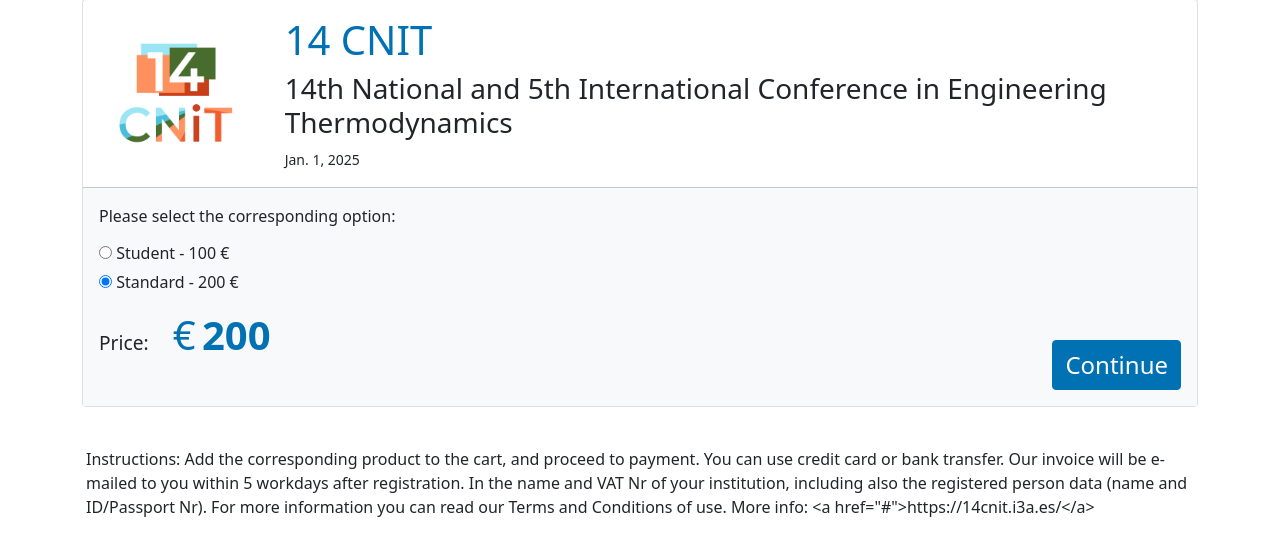
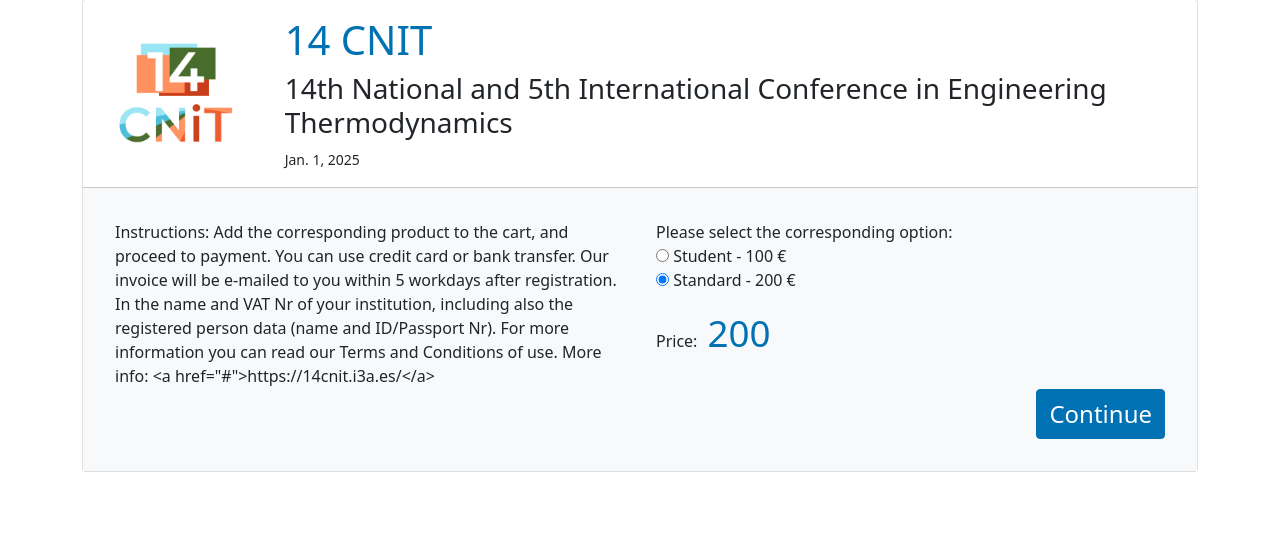
Before and after one commit to teopeleato/djangostore, a Django app: page /1 in a window 1280 px wide. Shown: the part 145-701 px from the top of the page. Run offline with Django 5.2, Linux system fonts and the light colour scheme; data comes from the database, SQL or seed files in the repository; some libraries are stand-ins or nearby versions.

Commit message:
maquetar y campos opcionales en form

```diff
--- a/djangostore/eventos/forms.py
+++ b/djangostore/eventos/forms.py
@@ -1,5 +1,6 @@
 from django import forms
 from .models import Evento
+from django.utils.safestring import mark_safe
 
 # Formulario del evento 1 **********************************************************************************************************************
 class PrecioFormEvento1(forms.Form):
@@ -74,19 +75,54 @@
         (__standard_and_member, f'Standard and member - {__standard_and_member} € (-{__descuento_member}% inc.)'),
     ]
 
+    # Campos que definen el precio
+
     precioModality = forms.ChoiceField(
-        widget = forms.RadioSelect,
+        widget = forms.RadioSelect(attrs={
+            'class': 'p-3',
+        }),
         choices = OPCIONES_PRECIOS,
         initial = __standard,
-        label = "Please select the corresponding option:"
+        label = "Please select the corresponding option:",
     )
+
+    # Campos que no influyen en el precio, informativos
+
+    texto_informativo = forms.CharField(
+        initial="Please mark your optional options:",
+        required=False,
+        widget=forms.TextInput(attrs={
+            'readonly': 'readonly',  # Hace que el campo no sea editable
+            'class': 'form-control-plaintext',
+        }),
+        label="",
+    )
+
+    comida = forms.BooleanField(
+        required = False,
+        label = "Lunch 5 June",
+        widget = forms.CheckboxInput(attrs={
+            'class': 'check-opcionales',
+        }),
+    )
+
+    cena = forms.BooleanField(
+        widget = forms.CheckboxInput(attrs={
+            'class': 'check-opcionales',
+        }),
+        required = False,
+        label = "Dinner 5 June",
+    )
+
+    # Precio final
 
     precioFinal = forms.IntegerField(
         required = False,
-        label = 'Amount to pay:',
+        label=mark_safe('Amount to pay in &#8364;:'),  # Marca el label como HTML seguro
         initial = __standard,
         widget = forms.NumberInput(attrs={
             'class': 'precio-final',
-            'disabled': 'disabled'
+            'disabled': 'disabled',
+            'readonly': 'readonly'
         }),
     )
--- a/djangostore/eventos/static/css/styles.css
+++ b/djangostore/eventos/static/css/styles.css
@@ -44,21 +44,38 @@
 }
 
 /* Formularios */
-.form-opciones input {
-    margin-top: 10px;
+/* .form-check-input {
+    display: flex;
+    align-items: center;
+    flex-direction: row-reverse;
+} */
+
+.fieldWrapper:has(.check-opcionales) {
+    display: flex;
+    align-items: center;
+    flex-direction: row-reverse; /* Invierte el orden visual */
+    justify-content: flex-end; /* alinear a la izda */
+    gap: 10px; /* Espacio entre el label y el input */
+    padding-left: 1rem;
+}
+
+.check-opcionales input {
+    margin: 0; /* Asegura que no haya márgenes extra */
 }
 
 /* Precio final */
 .precio-final {
     border: none;
     background-color: var(--color-fondo);
-    font-weight: bold;
     width: 100px;
-    font-size: 2.5rem;
+    font-weight: 500;
+    line-height: 1.2;
+    font-size: 2.3rem;
+    padding: 0.5em 0;
 }
-.precio-final-letras {
+/* .precio-final-letras {
     font-size: 1.2rem;
-}
+} */
 .precio-final:disabled {
     color: var(--color1);
 }
@@ -67,10 +84,16 @@
     outline: none;
     background-color: #fff;
 }
-.euro-symbol {
+/* .euro-symbol {
     color: var(--color1);
     font-size: 2.5em;
     margin-left: 0.5em;
+} */
+
+.fieldWrapper:has(.precio-final) {
+    display: flex;
+    align-items: baseline;
+    gap: 10px; /* Espaciado entre el label y el input */
 }
 
 /* Responsive */
--- a/djangostore/eventos/templates/eventos/detalle_evento.html
+++ b/djangostore/eventos/templates/eventos/detalle_evento.html
@@ -19,40 +19,76 @@
             </div>
         </div>
         <hr class="m-0">
-        <div class="row g-0 fondo align-items-end p-3">
-            <div class="col-12 col-md-6 col-lg-6 mb-4">
+        <div class="row g-0 fondo  p-3">
+            <div class="col-12 col-md-6 col-lg-6 p-3">
+                    {{evento.descripcion}}
+            </div>
+            <div class="col-12 col-md-6 col-lg-6 p-3">
                 <form method="post">
                     {% csrf_token %}
-                    {% comment %} {{ form.as_p }} {% endcomment %}
+                        {% for field in form %}
+                            <div class="fieldWrapper pl-3 ">
+                                {{ field.errors }}
+                                {{ field.label_tag }} {{ field }}
+                            </div>
+                        {% endfor %}
+                        <div class="mt-3 end-to-center">
+                            <button type="submit" class="btn btn-i3a ">Continue</button>
+                        </div>
+                </form>
+            </div>
+
+        </div>
+    </div>
+</div>
+{% comment %}
                     <div class="form-opciones">
 
+                        <div class="row g-0 fondo  p-3">
+                            <div class="col-12 col-md-4 col-lg-4">
+                                <fieldset>
+                                    <legend>Please select your modality</legend>
                                     <!-- 'precioModality' -->
                                     <label class="mb-2" for="{{ form.precioModality.id_for_label }}">{{ form.precioModality.label }}</label>
                                     {{ form.precioModality }}
+                                </fieldset>
+                            </div>
+                            <div class="col-12 col-md-4 col-lg-4">
+                                <fieldset>
+                                    <legend>Please mark your optional options</legend>
+                                    <div>
+                                        <!-- 'comida' -->
+                                        {{ form.comida }}
+                                        <label class="mb-2" for="{{ form.comida.id_for_label }}">{{ form.comida.label }}</label>
+                                    </div>
+                                    <div>
+                                        <!-- 'cena' -->
+                                        {{ form.cena }}
+                                        <label class="mb-2" for="{{ form.cena.id_for_label }}">{{ form.cena.label }}</label>
+                                    </div>
+                                </fieldset>
+                            </div>
+                            <div class="col-12 col-md-4 col-lg-4   align-items-end ">
 
                                 <!-- 'precioFinal' -->
-                         <div class="left_to_center">
+                                <div class="end-to-center">
                                     <label class="precio-final-letras" for="{{ form.precioFinal.id_for_label }}">{{ form.precioFinal.label }}</label>
                                     <span class="euro-symbol precio-final-letras">€</span>
                                     {{ form.precioFinal }}
                                 </div>
 
-                    </div>
-                </form>
-            </div>
-            <div class="col-12 col-md-6 col-lg-6 mb-6 end-to-center">
-                <form method="post">
-                    {% csrf_token %}
-                    <button type="submit" class="btn btn-i3a mt-3">Continue</button>
-                </form>
+                                <div class="end-to-center">
+                                    <button type="submit" class="btn btn-i3a mt-3 ">Continue</button>
                                 </div>
                             </div>
                         </div>
                     </div>
+                </form> {% endcomment %}
 
-<div class="container p-3">
-    <p>{{evento.descripcion}}</p>
-</div>
+
+
+
+
 
 {% endblock %}
 
```
Lines whose indentation alone changed are shown as unchanged.
